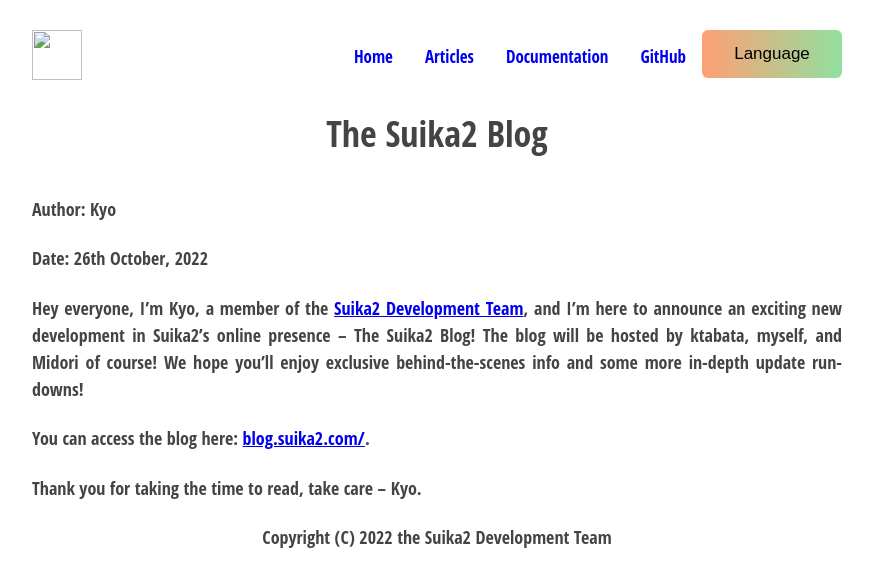
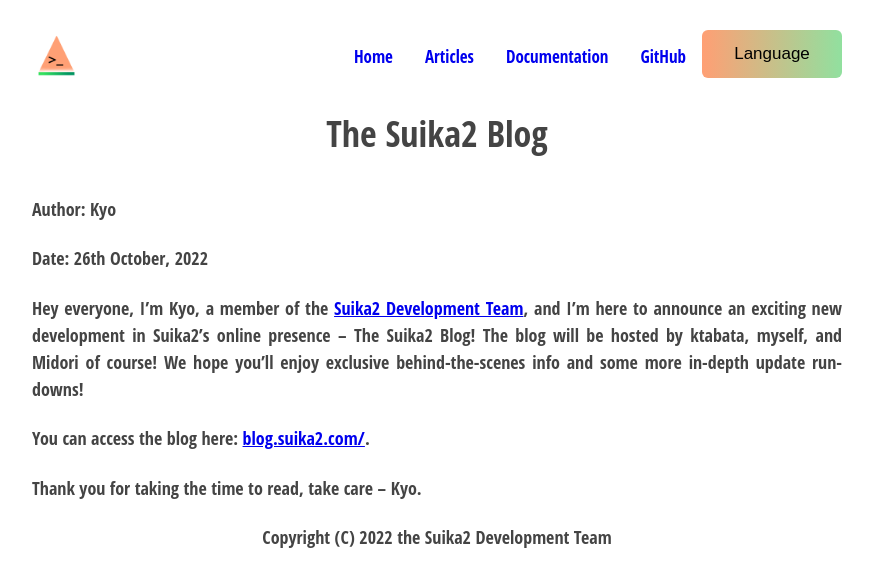
Before and after one commit to suika2engine/suika2engine.github.io, a Jekyll site: the page built from articles/26-10-2022-the-suika2-blog.md, in a window 1280 px wide. Shown: the top 587 px of the page, without its empty margins (203-1076 px from the left). Built offline with Jekyll 4.4.1, drawn with Linux system fonts in a browser that asks for light colours; our own code applies the rules of GitHub Pages for plain Markdown files.

Commit message:
Fixed missing image, added alt-text

```diff
--- a/_includes/navigation-en.html
+++ b/_includes/navigation-en.html
@@ -1,7 +1,7 @@
 <!-- Navigation -->
 
 <nav id="navigation">
-  <img style="float:left;" class="logo" src="images/suika-logo.png" alt="">
+  <img style="float:left;" class="logo" src="/images/suika-logo.png" alt="Suika2 Logo Image">
   <div style="float:right;">
     <a href="/">Home</a>
     <a href="/articles.html">Articles</a>
```
